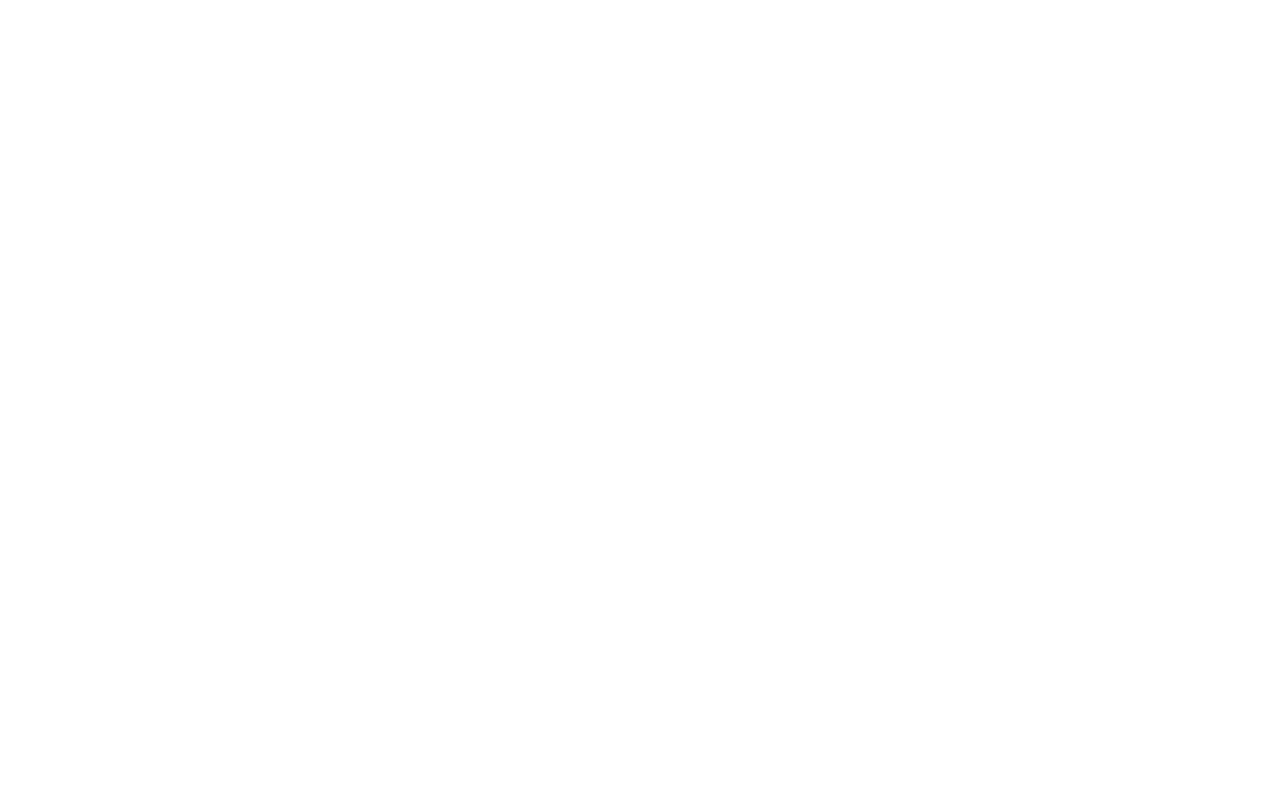
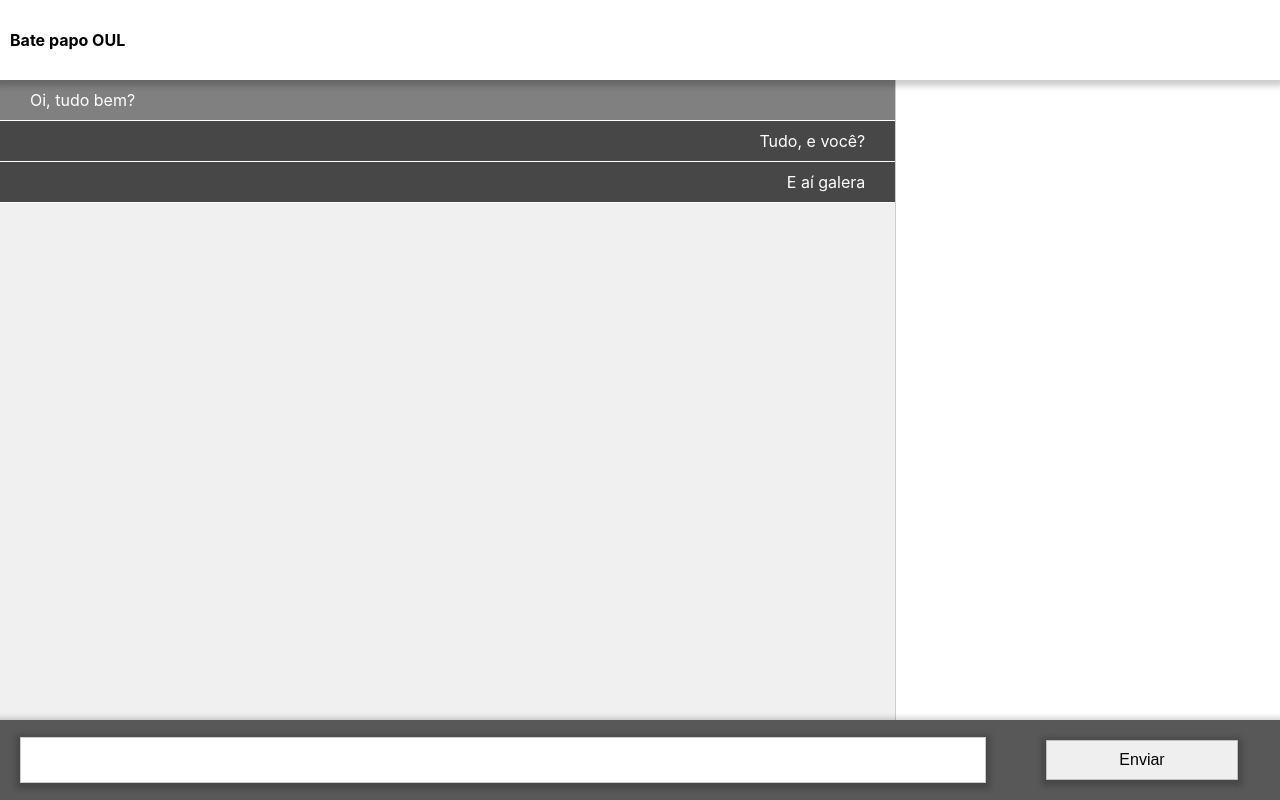
Before and after one commit to jabota31/chat-front, a React (Create React App) app: page / in a window 1280 px wide. Built offline with nearby package versions, Linux system fonts and the light colour scheme.

Commit message:
Styling messages and made dinamically added

```diff
--- a/src/pages/Main/components.js
+++ b/src/pages/Main/components.js
@@ -1,4 +1,98 @@
 import styled from 'styled-components';
 
 export const Container = styled.div`
+	display: flex;
+	flex-direction: column;
+	background: rgb(240, 240, 240);
+	height: 100vh;
 `
+
+export const NavBar = styled.nav`
+	position: fixed;
+	z-index: 102;
+	height: 10vh;
+	width: 100%;
+	display: flex;
+	background: white;
+	box-shadow: 0 2px 6px 4px rgba(0, 0, 0, 0.2);
+`
+
+export const Logo = styled.div`
+	display: flex;
+	justify-self: flex-end;
+	margin-left: 10px;
+	font-weight: bold;
+	align-items: center;
+	transition: all 0.7s;
+
+	&:hover {
+		transform: scale(2) translateX(27px);
+	}
+`
+
+export const ChatArea = styled.div`
+	width: 70%;
+	overflow: auto;
+
+	div {
+		display: flex;
+		background: rgba(0, 0, 0, 0.7);
+		height: 5vh;
+		border-bottom: 1px solid white;
+
+		p {
+		margin: auto 30px;
+			margin-left: auto;
+			color: white;
+		}
+	}
+
+	div.minha {
+		background: grey;
+
+		p {
+			margin: auto 30px;
+		}
+	}
+`
+
+export const PeopleArea = styled.div`
+	width: 30%;
+	border-left: 1px solid rgba(0, 0, 0, 0.2);
+	background: white;
+`
+
+export const MainContainer = styled.div`
+	width: 100%;
+	height: 80vh;
+	margin-top: 10vh;
+	display: flex;
+`
+
+export const TextArea = styled.div`
+	display: flex;
+	background: rgba(50, 50, 50, 0.8);
+	width: 100%;
+	height: 10vh;
+	box-shadow: 0 2px 6px 4px rgba(0, 0, 0, 0.2);
+
+	textarea {
+		width: 75%;
+		height: 50%;
+		margin: auto 20px;
+		box-shadow: 0 2px 6px 4px rgba(0, 0, 0, 0.2);
+		border: 1px solid rgba(0, 0, 0, 0.2);
+		word-break: break-word;
+		resize: none;
+		overflow: hidden;
+	}
+
+	button {
+		height: 50%;
+		width: 15%;
+		margin: auto 40px;
+		box-shadow: 0 2px 6px 4px rgba(0, 0, 0, 0.2);
+		border: 1px solid rgba(0, 0, 0, 0.2);
+		font-size: 1em;
+	}
+`
--- a/src/pages/Main/index.js
+++ b/src/pages/Main/index.js
@@ -1,10 +1,49 @@
-import React from 'react';
+import React, {useState} from 'react';
 
-import { Container } from './components';
+import { Container, NavBar, Logo, MainContainer, PeopleArea, ChatArea, TextArea } from './components';
 
 
 export default function Main() {
+
+
+	const [messages, setMessages] = useState([ {message: "Oi, tudo bem?", minha: true},
+					   {message: "Tudo, e você?", minha: false},
+					   {message: "E aí galera", minha: false}])
+
+	const [message, setMessage] = useState("")
+
+	const addMessage = message => {
+		if (message.trim() !== '') setMessages([...messages, {message, minha: true}])
+	}
+
+	const onEnterPress = (e) => {
+		if(e.key === "Enter" && e.shiftKey === false) {
+		  addMessage(e.target.value)
+		  setMessage("")
+		}
+	  }
+
 	return (
-		<Container/>
+		<Container>
+			<NavBar>
+				<Logo>Bate papo OUL</Logo>
+			</NavBar>
+			<MainContainer>
+				<ChatArea>
+					{ messages.map(message => (
+					<div className={message.minha ? "minha" : ""}>
+						<p>
+							{message.message}
+						</p>
+					</div>
+					)) }
+				</ChatArea>
+				<PeopleArea></PeopleArea>
+			</MainContainer>
+			<TextArea>
+				<textarea value={message} onChange={value => setMessage(value.target.value)} onKeyDown={onEnterPress}/>
+				<button onClick={() => addMessage(message)}>Enviar</button>
+			</TextArea>
+		</Container>
 	);
 }
```
